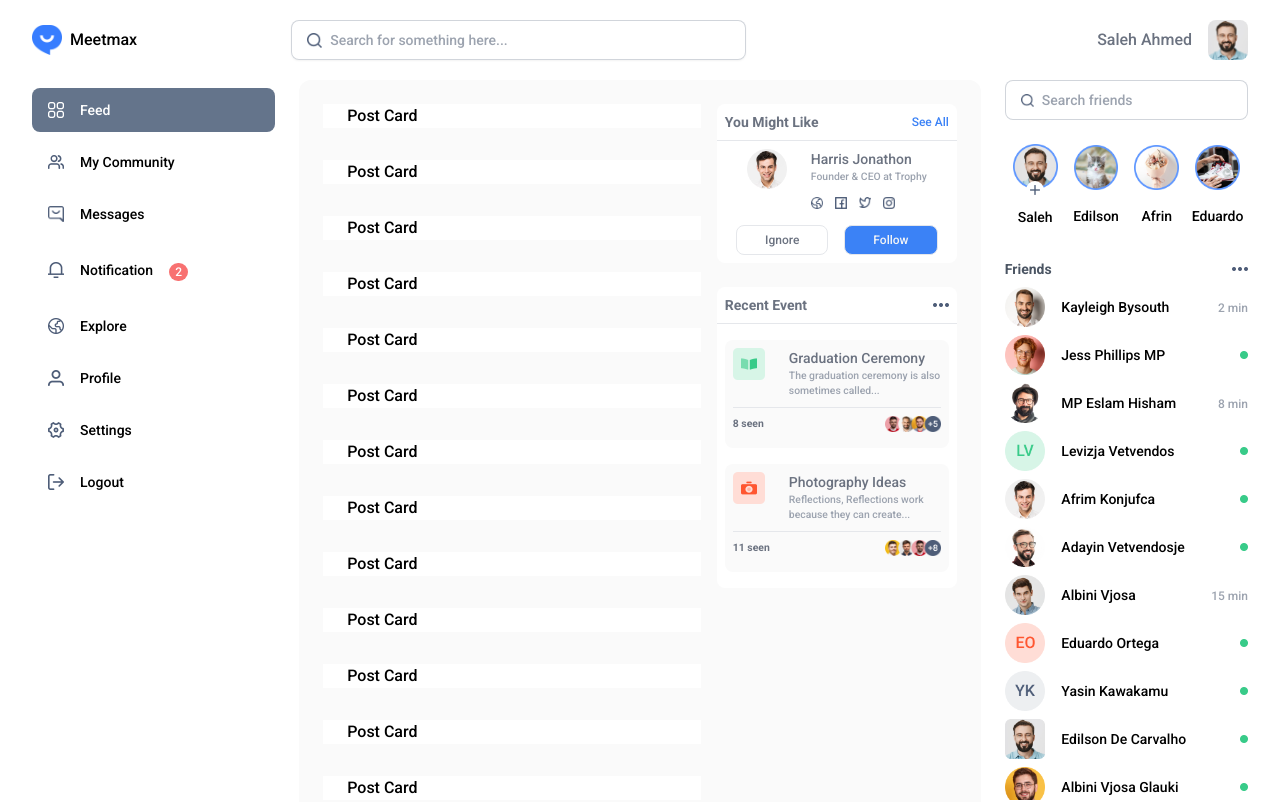
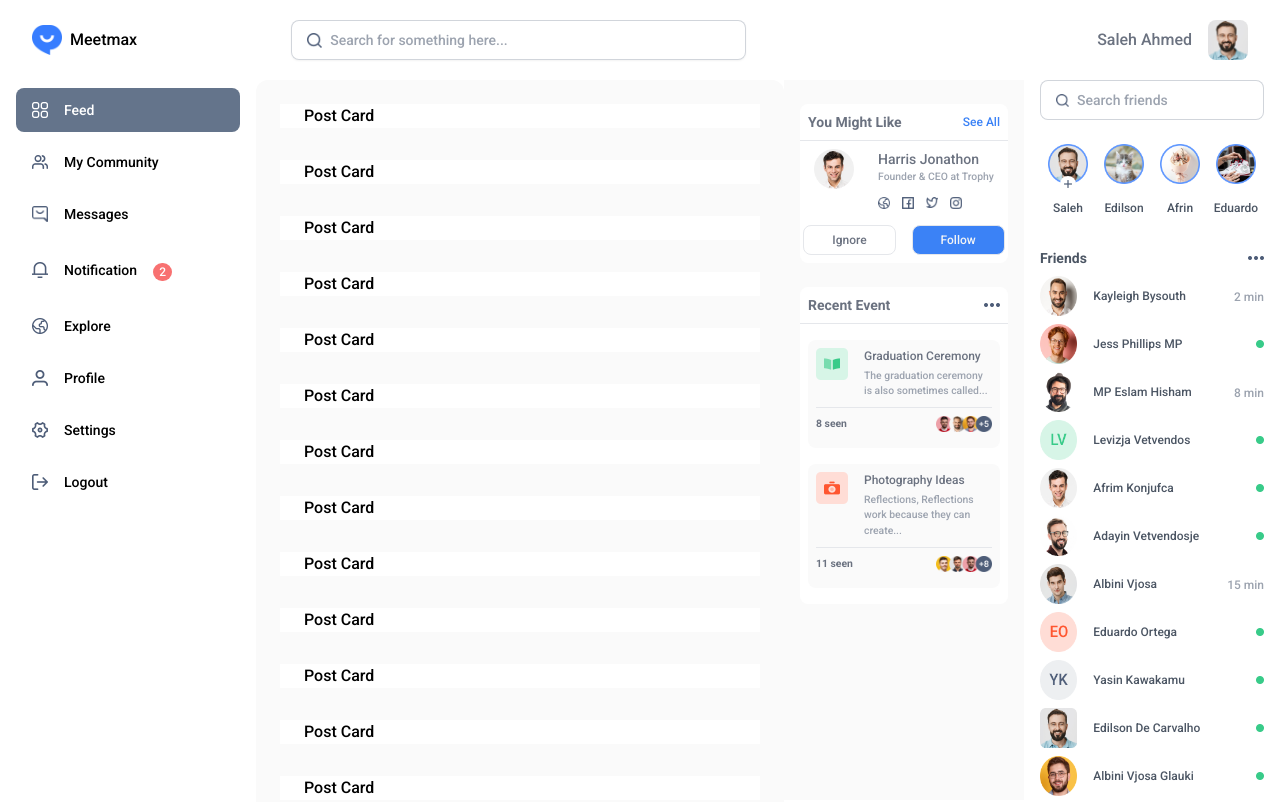
Before and after one commit to masrur-sakib/meetmax, a Next.js app: page / in a window 1280 px wide. Shown: the top 802 px of the page. Built offline with nearby package versions, Linux system fonts and the light colour scheme.

Commit message:
responsive issues fixed & implemented feed sidebar position fixed.

```diff
--- a/src/app/globals.css
+++ b/src/app/globals.css
@@ -3,6 +3,7 @@
 @tailwind utilities;
 
 /* Scrollbar Style */
-.rightSidebar::-webkit-scrollbar {
+.rightSidebar,
+.feedSidebar::-webkit-scrollbar {
   display: none;
 }
--- a/src/components/EventCard.jsx
+++ b/src/components/EventCard.jsx
@@ -4,8 +4,8 @@ import Image from 'next/image';
 
 export default function EventCard({ data }) {
   return (
-    <div className='mx-2 [&:not(:last-child)]:mb-4 p-2 max-w-60 bg-zinc-50 rounded-lg cursor-pointer'>
-      <div className='pb-2 flex justify-center items-start space-x-6 border-b border-gray-200'>
+    <div className='mx-2 [&:not(:last-child)]:mb-4 p-2 2xl:px-4 max-w-60 bg-zinc-50 rounded-lg cursor-pointer'>
+      <div className='pb-2 flex justify-center items-start space-x-4 2xl:space-x-6 border-b border-gray-200'>
         <Image
           className='h-8 w-8'
           src={data.icon}
@@ -15,7 +15,7 @@ export default function EventCard({ data }) {
           unoptimized
         />
         <div>
-          <p className='text-sm'>{data.name}</p>
+          <p className='pb-1 text-xs 2xl:text-sm'>{data.name}</p>
           <p className='text-vs text-gray-400'>{data.description}</p>
         </div>
       </div>
--- a/src/components/Feed/Feed.jsx
+++ b/src/components/Feed/Feed.jsx
@@ -6,13 +6,13 @@ import RightSidebar from './RightSidebar';
 
 export default function Feed() {
   return (
-    <div className='mx-auto px-4 lg:px-8 flex items-start justify-between space-x-6'>
+    <div className='flex items-start justify-start'>
       {/*Left  Sidebar */}
       <LeftSidebar />
 
       {/* Feed with Sidebar */}
       <div className='flex-1 bg-zinc-50 rounded-xl'>
-        <div className='p-6 flex justify-between items-start space-x-4'>
+        <div className='p-6 flex justify-between items-start space-x-4 xl:space-x-8'>
           {/* Feed */}
           <div className='flex-1'>
             <div className='px-6 bg-white'>Post Card</div>
@@ -40,11 +40,10 @@ export default function Feed() {
             <div className='mt-8 px-6 bg-white'>Post Card</div>
             <div className='mt-8 px-6 bg-white'>Post Card</div>
           </div>
-
-          {/* Feed Sidebar */}
-          <FeedSidebar />
         </div>
       </div>
+      {/* Feed Sidebar */}
+      <FeedSidebar />
 
       {/*Right  Sidebar */}
       <RightSidebar />
--- a/src/components/Feed/FeedSidebar.jsx
+++ b/src/components/Feed/FeedSidebar.jsx
@@ -16,7 +16,7 @@ export default function FeedSidebar() {
     notFriendUsers[Math.floor(Math.random() * notFriendUsers.length)];
 
   return (
-    <div className='hidden xl:block w-60 2xl:w-64 text-gray-500'>
+    <div className='feedSidebar py-6 px-4 sticky top-20 h-[calc(100vh-theme(spacing.20))] overflow-y-auto hidden xl:block w-60 2xl:w-80 bg-zinc-50 text-gray-500'>
       {/* Profile Suggestion Section */}
       <div className='bg-white rounded-lg'>
         <div className='p-2 flex justify-between items-center border-b border-gray-200'>
@@ -39,7 +39,7 @@ export default function FeedSidebar() {
             unoptimized
           />
         </div>
-        <div className='py-4'>
+        <div className='py-4 flex flex-col justify-center items-center'>
           {eventsData.map((data) => (
             <EventCard key={data.name} data={data} />
           ))}
--- a/src/components/Feed/LeftSidebar.jsx
+++ b/src/components/Feed/LeftSidebar.jsx
@@ -7,7 +7,7 @@ import { useState } from 'react';
 export default function LeftSidebar() {
   const [selected, setSelected] = useState('Feed');
   return (
-    <div className='sticky top-20 h-[calc(100vh-spacing.20)] overflow-y-auto hidden md:block w-1/3 lg:w-1/5'>
+    <div className='px-4 sticky top-20 h-[calc(100vh-spacing.20)] overflow-y-auto hidden md:block w-1/3 lg:w-1/5 bg-white'>
       {leftSidebarData.map((data) => (
         <LeftSidebarEl key={data.name} data={data} selected={selected} />
       ))}
--- a/src/components/Feed/RightSidebar.jsx
+++ b/src/components/Feed/RightSidebar.jsx
@@ -17,7 +17,7 @@ export default function RightSidebar() {
   });
 
   return (
-    <div className='rightSidebar sticky top-20 h-[calc(100vh-theme(spacing.20))] overflow-y-auto hidden lg:block w-1/5 '>
+    <div className='px-4 rightSidebar sticky top-20 h-[calc(100vh-theme(spacing.20))] overflow-y-auto hidden lg:block w-1/5 text-gray-600'>
       {/* Search */}
       <div className='flex justify-start items-center space-x-2 w-full h-10 rounded-lg px-4 py-2 ring-1 ring-inset ring-gray-300'>
         <Image
--- a/src/components/UserCardHorizontal.jsx
+++ b/src/components/UserCardHorizontal.jsx
@@ -4,11 +4,11 @@ import Image from 'next/image';
 
 export default function UserCardHorizontal({ data }) {
   return (
-    <div className='my-2 h-10 flex justify-between items-center space-x-4 text-sm cursor-pointer'>
+    <div className='my-2 h-10 flex justify-between items-center space-x-2 xl:space-x-4 text-sm cursor-pointer'>
       {/* Image */}
       <div className='w-1/6'>
         <Image
-          className='sm:h-6 sm:w-8 md:h-10 md:w-10'
+          className='h-8 w-8 xl:h-10 xl:w-10'
           src={data.avatar}
           alt={data.name}
           width={0}
@@ -18,7 +18,7 @@ export default function UserCardHorizontal({ data }) {
       </div>
 
       {/* Name */}
-      <p className='flex-1 text-xs xl:text-sm'>{data.name}</p>
+      <p className='flex-1 text-xs 2xl:text-sm'>{data.name}</p>
 
       {/* Active Info */}
       <div>
--- a/src/components/UserCardProfile.jsx
+++ b/src/components/UserCardProfile.jsx
@@ -50,7 +50,7 @@ export default function UserCardProfile({ data }) {
         </div>
       </div>
       {/* Buttons */}
-      <div className='mt-4 flex justify-center items-center space-x-4'>
+      <div className='mt-4 flex justify-center items-center space-x-4 2xl:space-x-6'>
         <button
           type='button'
           className='px-7 py-1.5 text-xs outline-none rounded-lg border border-gray-200 hover:bg-gray-100'
--- a/src/components/UserCardVertical.jsx
+++ b/src/components/UserCardVertical.jsx
@@ -16,13 +16,13 @@ export default function UserCardVertical({ data }) {
       <Image
         className={`${
           data.name === 'Saleh Ahmed' ? 'block' : 'hidden'
-        } p-1 bg-white rounded-xl relative bottom-2`}
+        } p-1 bg-white rounded-xl relative bottom-2 h-4 w-4 2xl:h-5 2xl:w-5`}
         src='/icons/Add.png'
         alt='add'
-        width={18}
-        height={16}
+        width={0}
+        height={0}
       />
-      <p className='text-xs xl:text-sm'>{data.name.split(' ')[0]}</p>
+      <p className='text-xs 2xl:text-sm'>{data.name.split(' ')[0]}</p>
     </div>
   );
 }
```
